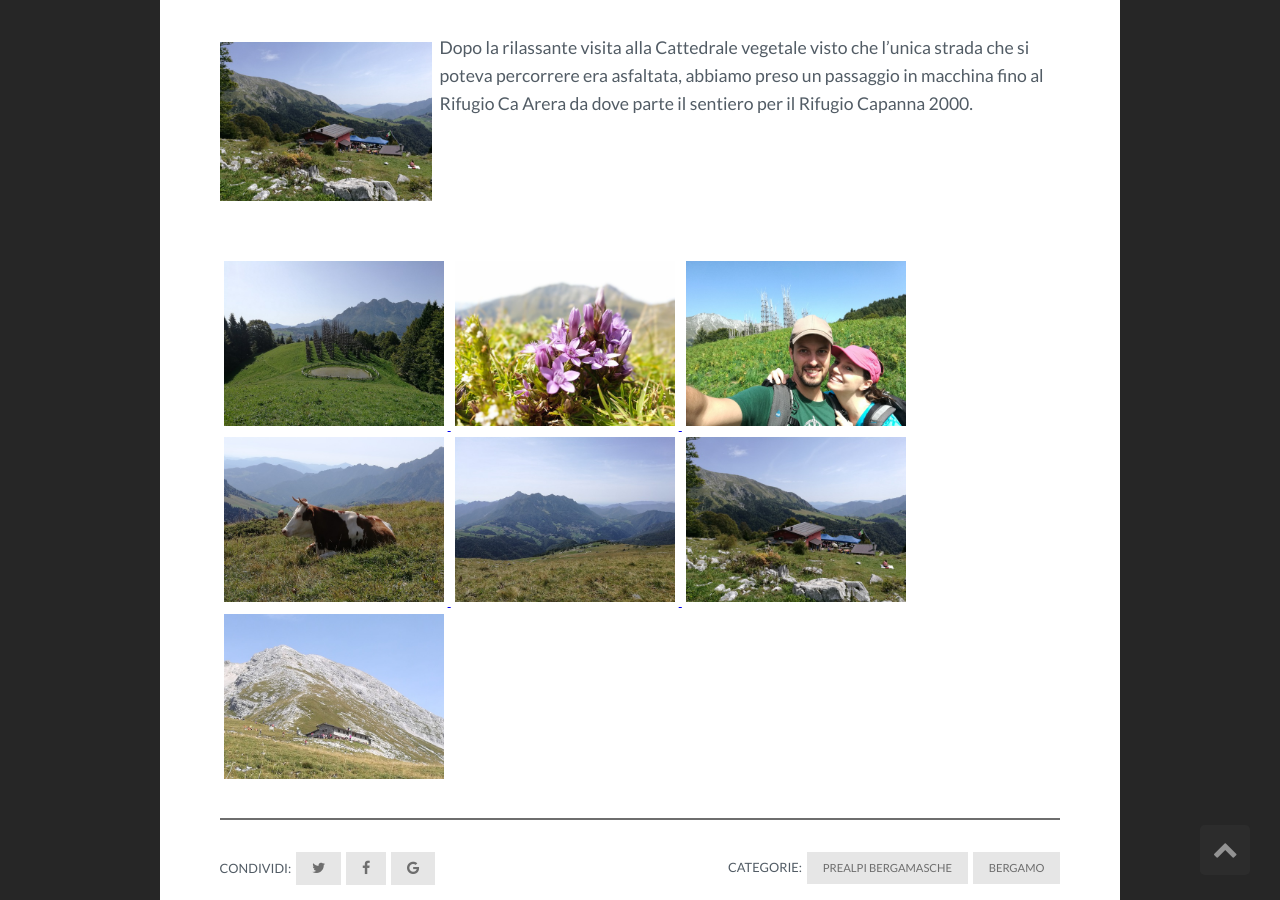
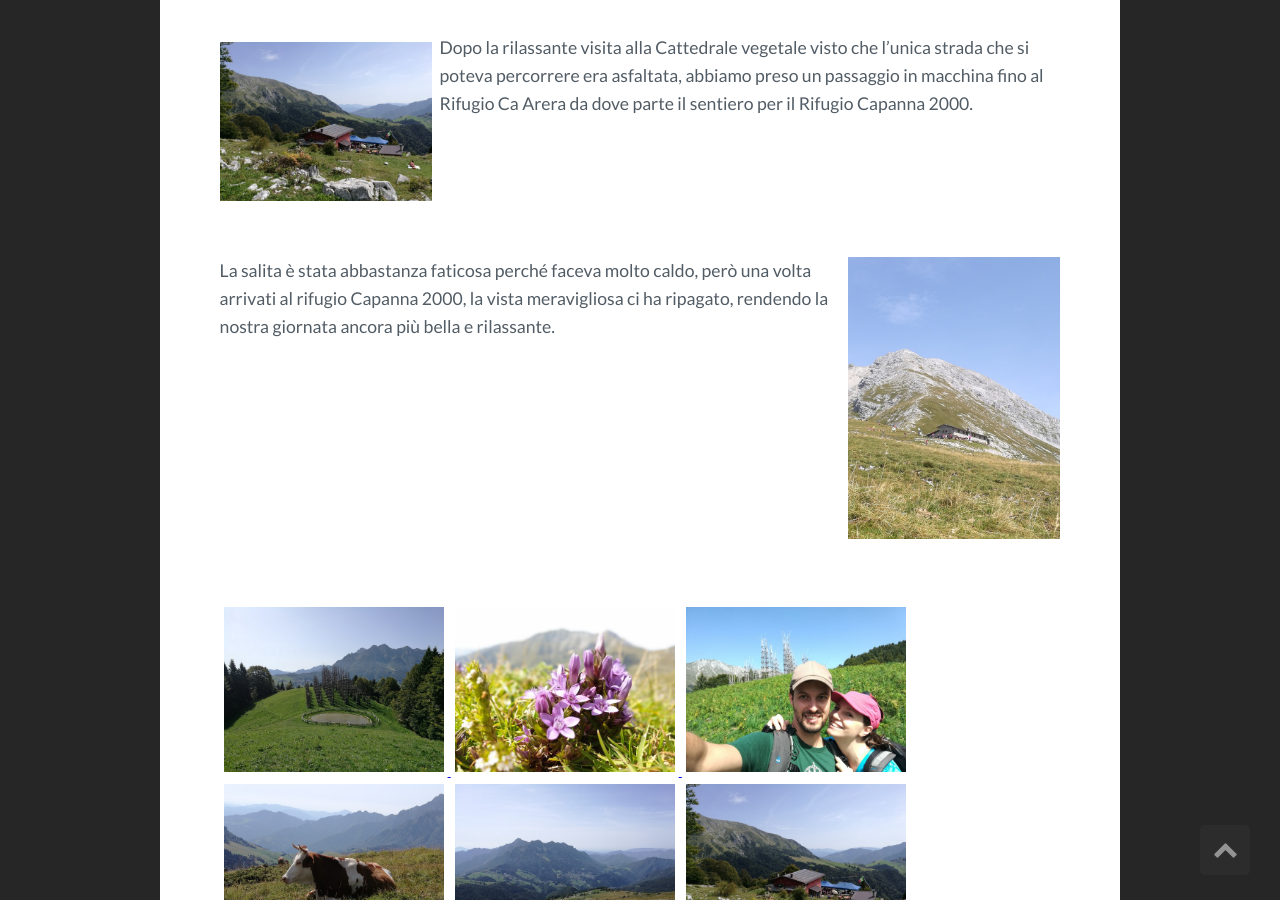
Before and after one commit to RCasatta/mirimonti, a Jekyll site: the page built from _posts/2017-08-27-capanna-2000.md, in a window 1280 px wide and 900 px high, scrolled down 1596 px. Built offline with Jekyll 4.4.1, drawn with Linux system fonts in a browser that asks for light colours; comment, search, counter and statistics services are not loaded.

Commit message:
Aggiornamenti Capanna 2000

```diff
--- a/_posts/2017-08-27-capanna-2000.md
+++ b/_posts/2017-08-27-capanna-2000.md
@@ -28,6 +28,10 @@ Si tratta di una struttura su cinque navate, quarantadue le colonne di legno pro
 Dopo la rilassante visita alla Cattedrale vegetale visto che l'unica strada che si poteva percorrere era asfaltata, abbiamo preso un passaggio in macchina fino al Rifugio Ca Arera da dove parte il sentiero per il Rifugio Capanna 2000.
 {% include photo_end.html %}
 
+{% include photo.html content="Rifugio_Capanna_2000.jpg" position="right" %}
+La salita è stata abbastanza faticosa perché faceva molto caldo, però una volta arrivati al rifugio Capanna 2000, la vista meravigliosa ci ha ripagato, rendendo la nostra giornata ancora più bella e rilassante.
+{% include photo_end.html %}
+
 <div>
 {% include photo.html content="Cattedrale_vegetale_oltre_il_colle.jpg" position="inline" %}
 {% include photo.html content="Gentianella_germanica.jpg" position="inline" %}
```
